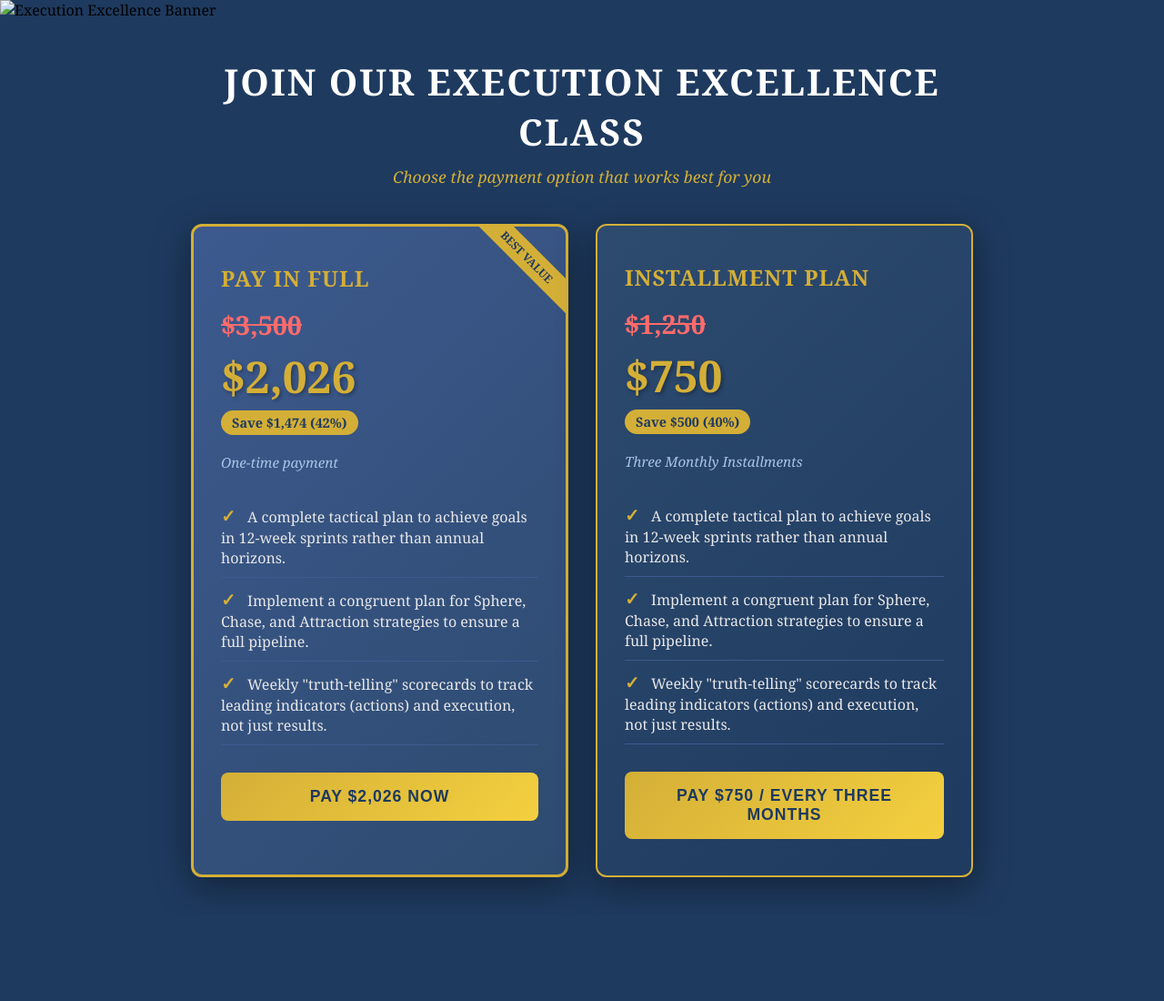
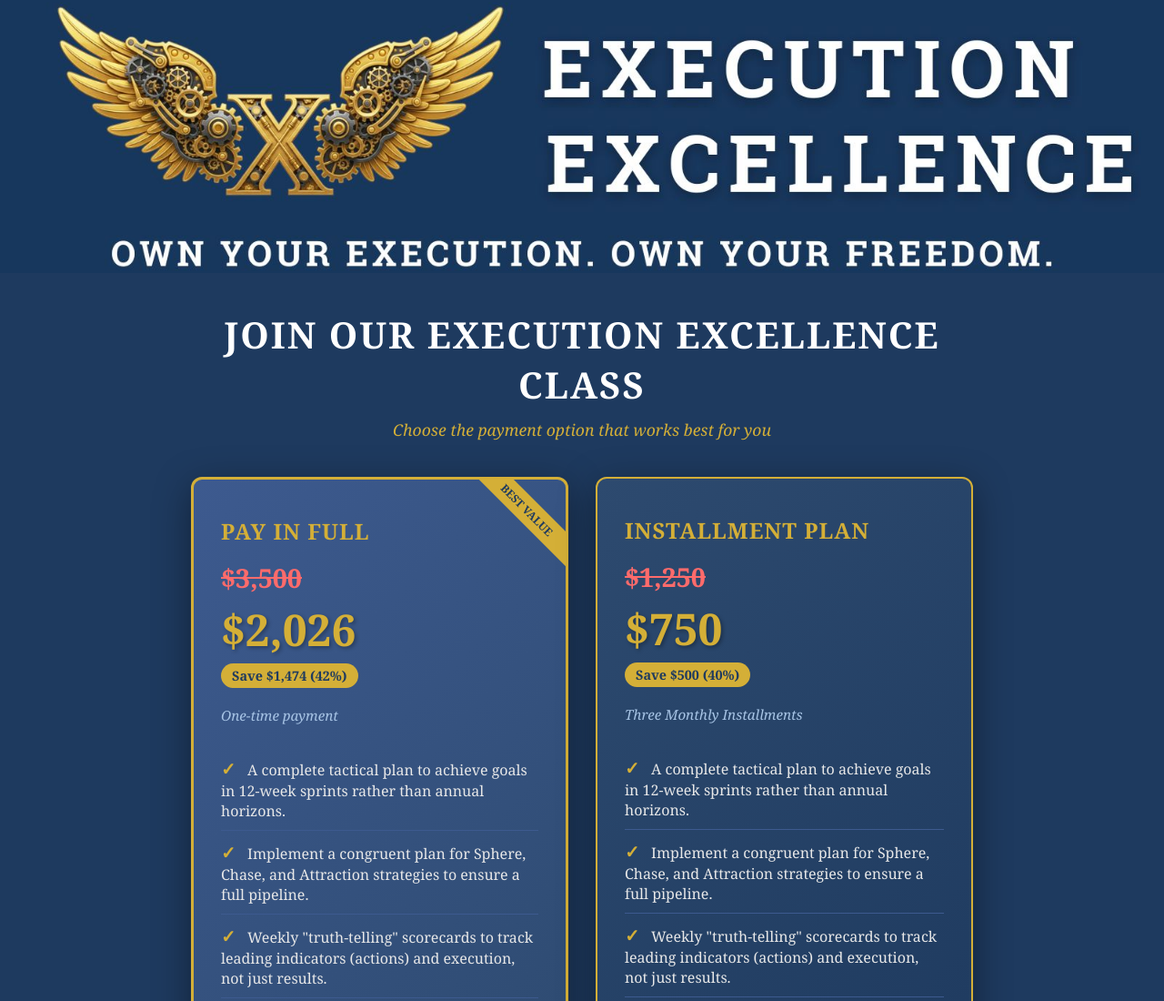
Before and after one commit to Mike-Gandolfo/own-your-execution, a plain HTML site: page executionmasterclass.html in a window 1280 px wide. Shown: the top 1100 px of the page at 91% size. Before the commit the page ends 1004 px from the top, so only its background shows below. Drawn offline with Linux system fonts and the light colour scheme; a script that the page names is missing.

Commit message:
Update executionmasterclass.html

```diff
--- a/executionmasterclass.html
+++ b/executionmasterclass.html
@@ -222,7 +222,7 @@
 </head>
 <body>
     <div class="banner">
-        <img src="Own-Your-Execution.-Own-Your-Freedom.jpg" alt="Execution Excellence Banner">
+        <img src="Own Your Execution. Own Your Freedom.jpg" alt="Execution Excellence Banner">
     </div>
 
     <div class="container">
```
